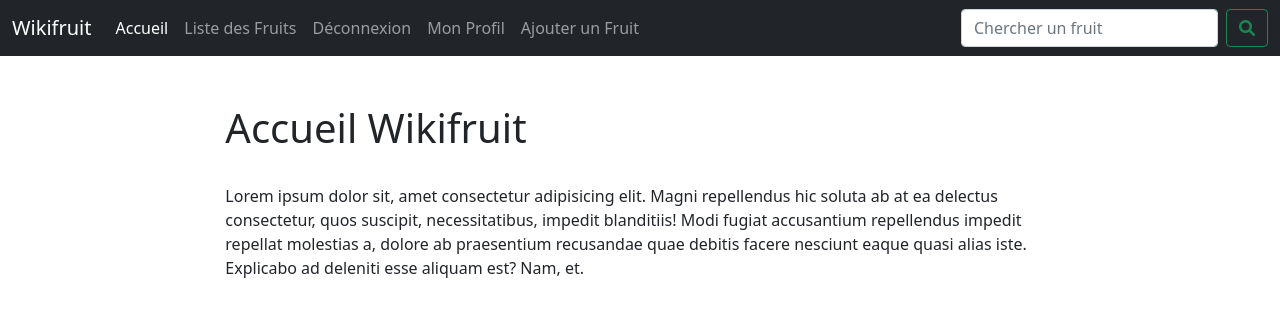
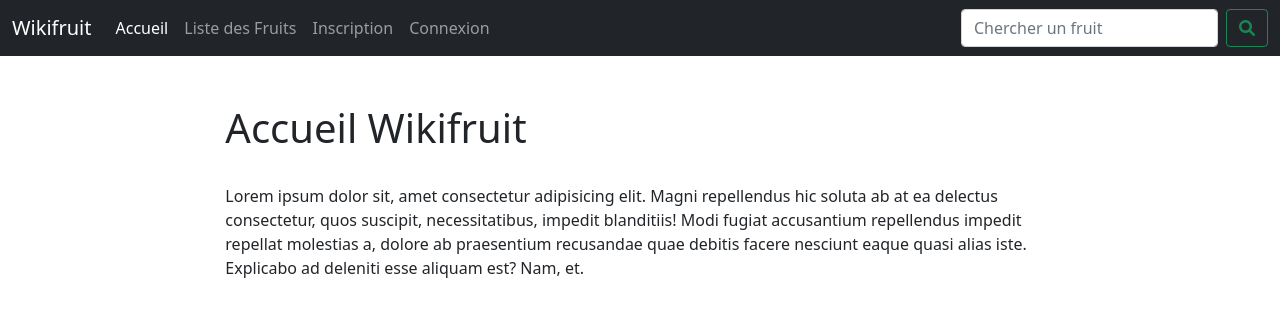
Before and after one commit to harlik-flo/projet_final_php, a PHP site: page / in a window 1280 px wide. Shown: the top 317 px of the page. Run offline with PHP 8.4, Linux system fonts and the light colour scheme.

Commit message:
modification menu et ajouts des fichiers connextion

```diff
--- a/include/menu.php
+++ b/include/menu.php
@@ -7,29 +7,32 @@
                 <div class="collapse navbar-collapse" id="top-navbar">
 
                 <ul class="navbar-nav me-auto mb-2 mb-lg-0">
+
                     <li class="nav-item">
                         <a class="nav-link active" href="index.php">Accueil</a>
                     </li>
+
                     <li class="nav-item">
                         <a class="nav-link" href="listfruits.php">Liste des Fruits</a>
                     </li>
 
                     <li class="nav-item">
-                                <a class="nav-link" href="logout.php">Déconnexion</a>
+                        <a class="nav-link" href="register.php">Inscription</a>
                     </li>
+
                     <li class="nav-item">
-                                <a class="nav-link" href="profil.php">Mon Profil</a>
-                            </li>
-                            <li class="nav-item">
-                                <a class="nav-link" href="addfruit.php">Ajouter un Fruit</a>
+                        <a class="nav-link" href="login.php">Connexion</a>
                     </li>
 
                     </ul>
 
                     <!-- Formulaire de recherche en haut à droite -->
                     <form class="d-flex" method="GET" action="search.php">
+
                         <input name="q" class="form-control me-2" type="search" placeholder="Chercher un fruit" aria-label="Search">
+
                         <button class="btn btn-outline-success" type="submit"><i class="fas fa-search"></i></button>
+
                     </form>
                 </div>
             </div>
```
Also changed, not shown: login.php (added), register.php (added). Lines whose indentation alone changed are shown as unchanged.
